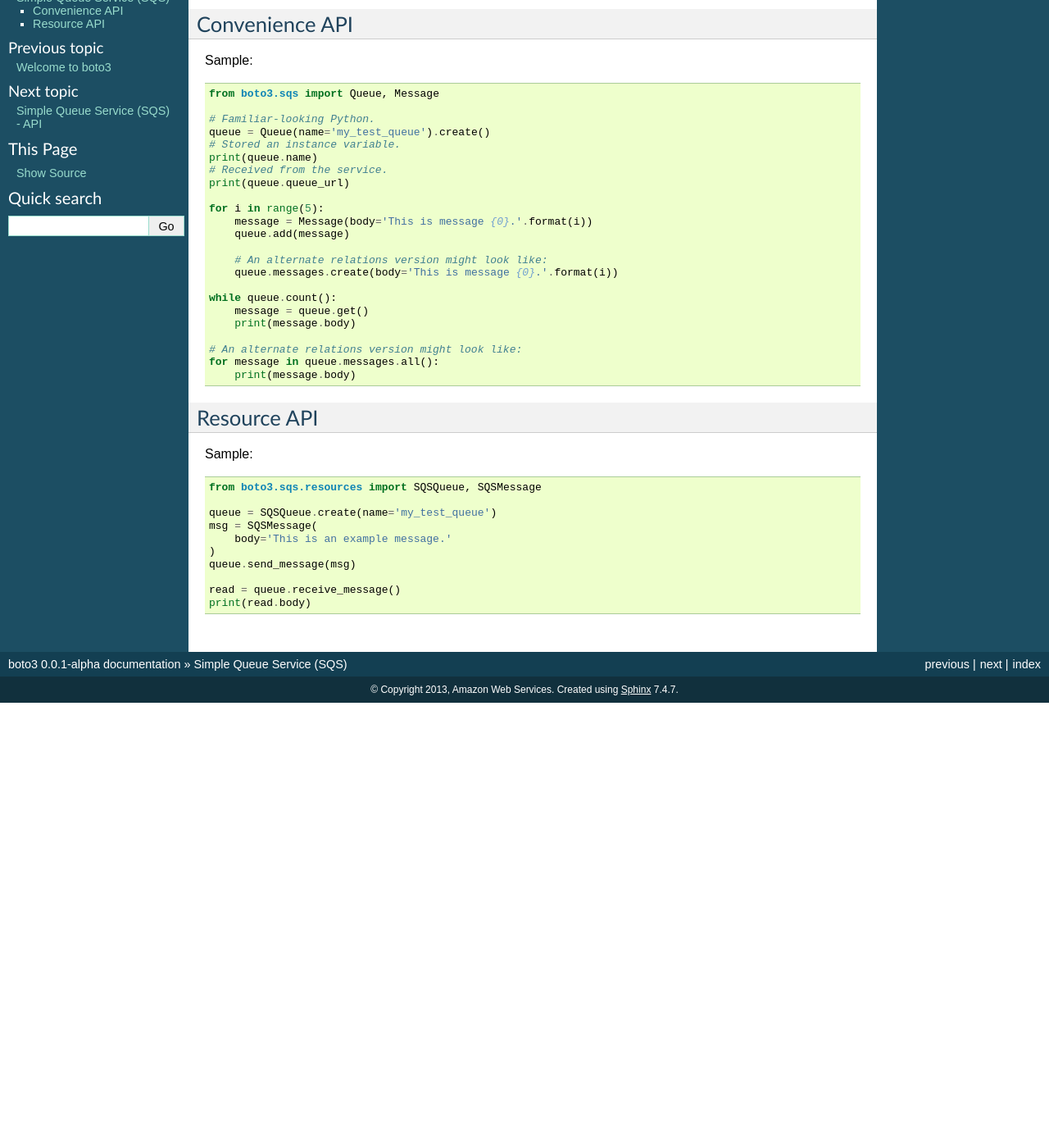
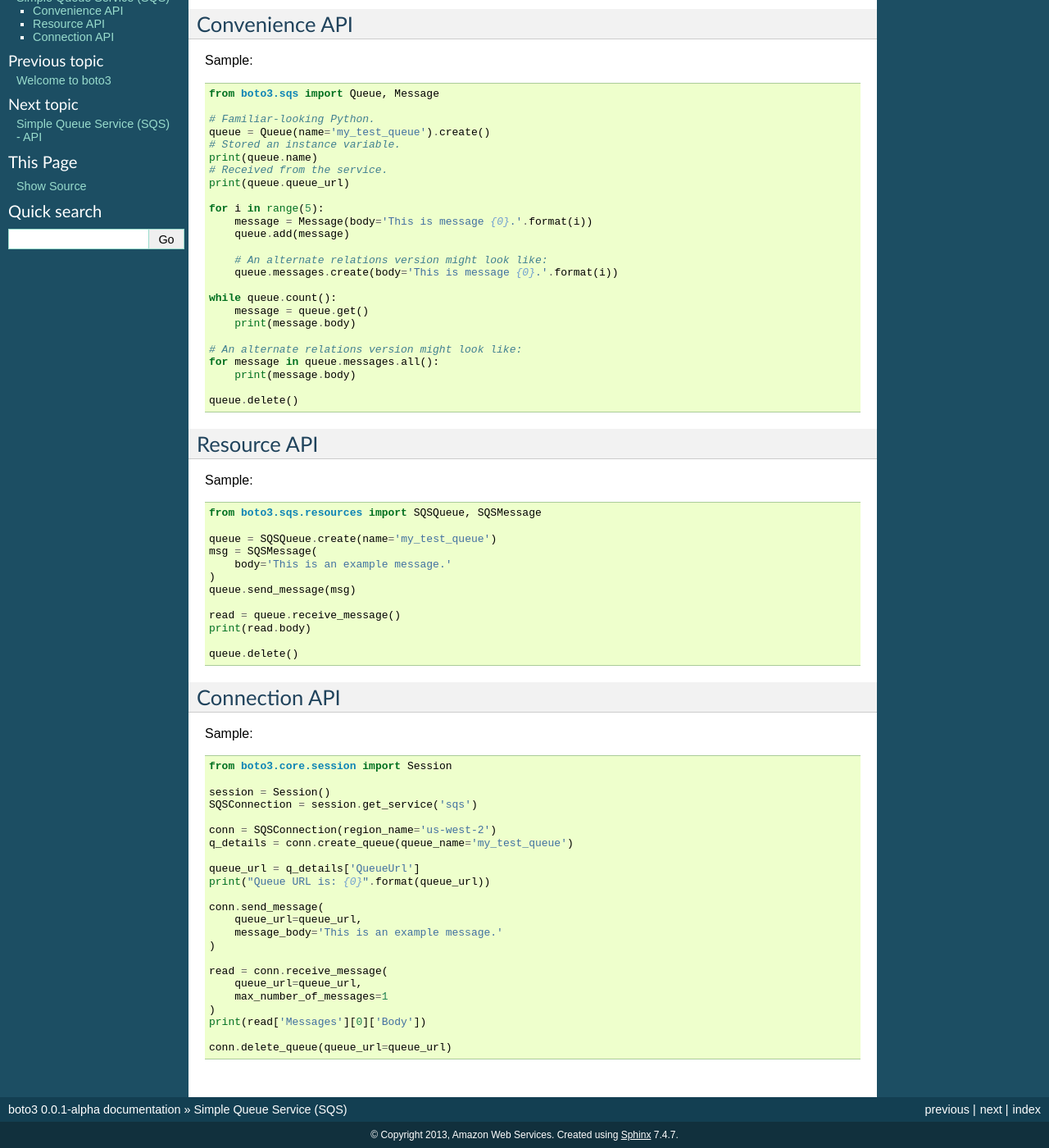
Before and after one commit to boto/boto3-legacy, a Sphinx documentation site: the page built from docs/source/tutorial/sqs.rst, in a window 1280 px wide and 1400 px high, scrolled down 85 px. Shown: the whole window at 82% size. Built offline with Sphinx 7.4.7, drawn with Linux system fonts in a browser that asks for light colours; before the commit the page ends 942 px from its top, so only the background shows below that.

Commit message:
Updated the nascent tutorial doc with a full, working Connection example.

```diff
--- a/docs/source/tutorial/sqs.rst
+++ b/docs/source/tutorial/sqs.rst
@@ -32,6 +32,8 @@
     for message in queue.messages.all():
         print(message.body)
 
+    queue.delete()
+
 
 Resource API
 ============
@@ -48,3 +50,35 @@
 
     read = queue.receive_message()
     print(read.body)
+
+    queue.delete()
+
+
+Connection API
+==============
+
+Sample::
+
+    from boto3.core.session import Session
+
+    session = Session()
+    SQSConnection = session.get_service('sqs')
+
+    conn = SQSConnection(region_name='us-west-2')
+    q_details = conn.create_queue(queue_name='my_test_queue')
+
+    queue_url = q_details['QueueUrl']
+    print("Queue URL is: {0}".format(queue_url))
+
+    conn.send_message(
+        queue_url=queue_url,
+        message_body='This is an example message.'
+    )
+
+    read = conn.receive_message(
+        queue_url=queue_url,
+        max_number_of_messages=1
+    )
+    print(read['Messages'][0]['Body'])
+
+    conn.delete_queue(queue_url=queue_url)
```
